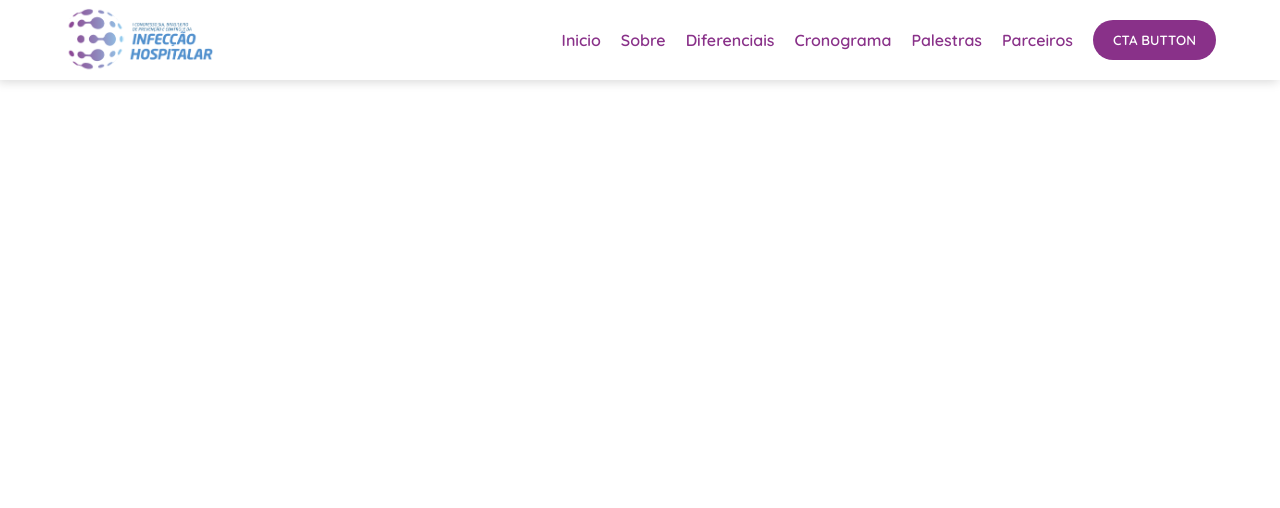
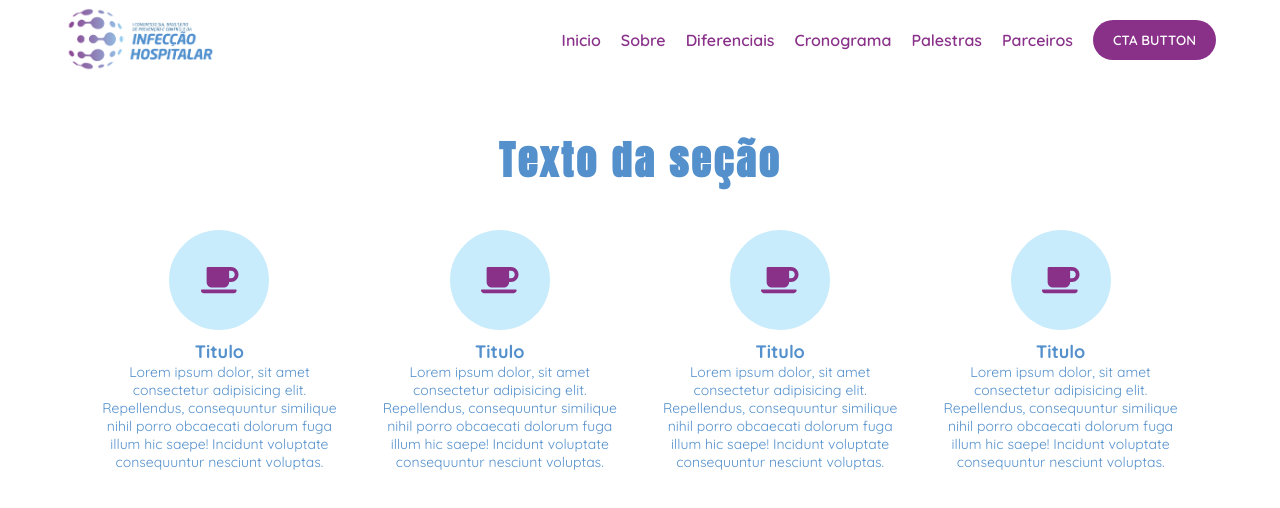
Before and after one commit to pedrohhcunha/congresso, a Next.js app: page / in a window 1280 px wide. Shown: the top 508 px of the page. Built offline with nearby package versions, Linux system fonts and the light colour scheme.

Commit message:
Diferenciais

```diff
--- a/components/Diferenciais.jsx
+++ b/components/Diferenciais.jsx
@@ -0,0 +1,41 @@
+import styles from '../styles/Diferenciais.module.scss'
+import { FontAwesomeIcon } from '@fortawesome/react-fontawesome'
+import { faCoffee } from '@fortawesome/free-solid-svg-icons'
+
+export default function Diferenciais(props) {
+    return(
+        <section className={styles.section}>
+            <h2 className={styles.titulo}>Texto da seção</h2>
+            <div className={styles.diferenciais}>
+                <div className={styles.diferencial}>
+                    <div className={styles.areaIcon}>
+                        <FontAwesomeIcon icon={faCoffee} />
+                    </div>
+                    <h4 className={styles.tituloDiferencial}>Titulo</h4>
+                    <p className={styles.p}>Lorem ipsum dolor, sit amet consectetur adipisicing elit. Repellendus, consequuntur similique nihil porro obcaecati dolorum fuga illum hic saepe! Incidunt voluptate consequuntur nesciunt voluptas.</p>
+                </div>
+                <div className={styles.diferencial}>
+                    <div className={styles.areaIcon}>
+                        <FontAwesomeIcon icon={faCoffee} />
+                    </div>
+                    <h4 className={styles.tituloDiferencial}>Titulo</h4>
+                    <p className={styles.p}>Lorem ipsum dolor, sit amet consectetur adipisicing elit. Repellendus, consequuntur similique nihil porro obcaecati dolorum fuga illum hic saepe! Incidunt voluptate consequuntur nesciunt voluptas.</p>
+                </div>
+                <div className={styles.diferencial}>
+                    <div className={styles.areaIcon}>
+                        <FontAwesomeIcon icon={faCoffee} />
+                    </div>
+                    <h4 className={styles.tituloDiferencial}>Titulo</h4>
+                    <p className={styles.p}>Lorem ipsum dolor, sit amet consectetur adipisicing elit. Repellendus, consequuntur similique nihil porro obcaecati dolorum fuga illum hic saepe! Incidunt voluptate consequuntur nesciunt voluptas.</p>
+                </div>
+                <div className={styles.diferencial}>
+                    <div className={styles.areaIcon}>
+                        <FontAwesomeIcon icon={faCoffee} />
+                    </div>
+                    <h4 className={styles.tituloDiferencial}>Titulo</h4>
+                    <p className={styles.p}>Lorem ipsum dolor, sit amet consectetur adipisicing elit. Repellendus, consequuntur similique nihil porro obcaecati dolorum fuga illum hic saepe! Incidunt voluptate consequuntur nesciunt voluptas.</p>
+                </div>
+            </div>
+        </section>
+    )
+}
--- a/package.json
+++ b/package.json
@@ -9,6 +9,10 @@
     "lint": "next lint"
   },
   "dependencies": {
+    "@fortawesome/fontawesome-svg-core": "^1.2.36",
+    "@fortawesome/free-brands-svg-icons": "^5.15.4",
+    "@fortawesome/free-solid-svg-icons": "^5.15.4",
+    "@fortawesome/react-fontawesome": "^0.1.16",
     "next": "12.0.4",
     "react": "17.0.2",
     "react-dom": "17.0.2",
--- a/pages/index.jsx
+++ b/pages/index.jsx
@@ -15,6 +15,7 @@ export default function Home() {
   return (
     <main>
       <Header />
+      <Diferenciais />
     </main>
   )
 }
--- /dev/null
+++ b/styles/Diferenciais.module.scss
@@ -0,0 +1,55 @@
+.section{
+    width: 100%;
+    padding: 50px 5vw;
+    background-color: var(--white);
+    text-align: center;
+
+    .titulo{
+        color: var(--blue);
+        font-size: 40px;
+        letter-spacing: 3px;
+    }
+
+    .diferenciais{
+        width: 100%;
+        display: flex;
+        align-items: center;
+        justify-content: space-evenly;
+        flex-wrap: wrap;
+        margin-top: 40px;
+
+        .diferencial{
+            width: 250px;
+            margin-bottom: 20px;
+
+            .areaIcon{
+                width: 100px;
+                height: 100px;
+                margin: 0 auto;
+                margin-bottom: 10px;
+                background-color: var(--lightBlue50);
+                border-radius: 50%;
+                -webkit-border-radius: 50%;
+                -moz-border-radius: 50%;
+                -ms-border-radius: 50%;
+                -o-border-radius: 50%;
+                display: flex;
+                align-items: center;
+                justify-content: center;
+                color: var(--purple);
+                font-weight: 700;
+                font-size: 30px;
+            }
+
+            .tituloDiferencial{
+                font-size: 18px;
+                color: var(--blue);
+            }
+
+            .p{
+                color: var(--blue);
+                font-size: 14px;
+            }
+        }
+    }
+}
--- a/styles/globals.scss
+++ b/styles/globals.scss
@@ -2,6 +2,7 @@
 
 :root{
   --lightBlue: rgb(146, 217, 247);
+  --lightBlue50: rgba(146, 217, 247, 0.500);
   --blue: rgb(84, 144, 204);
   --purple: rgb(137, 49, 137);
   --pink: rgb(94, 48, 146);
```
Also changed, not shown: 1 other file (tests, documents, lock files or other folders).
